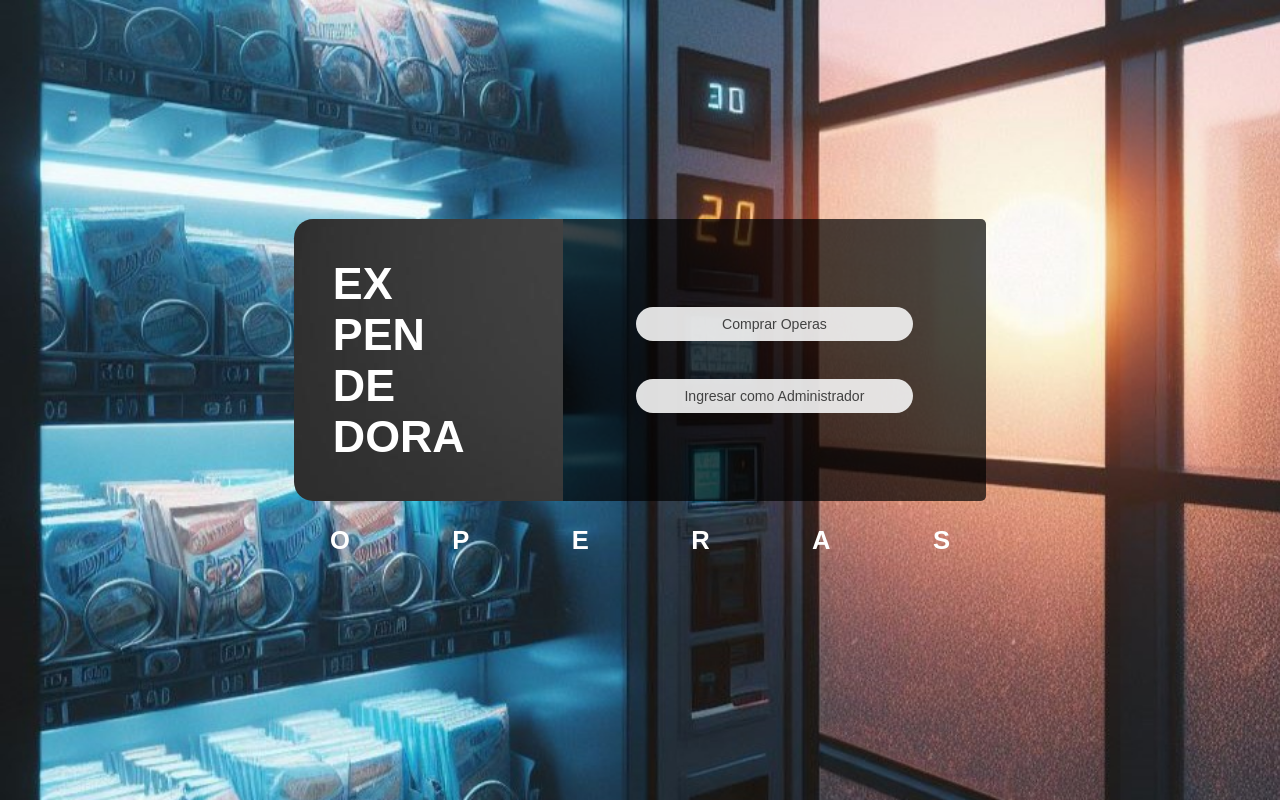
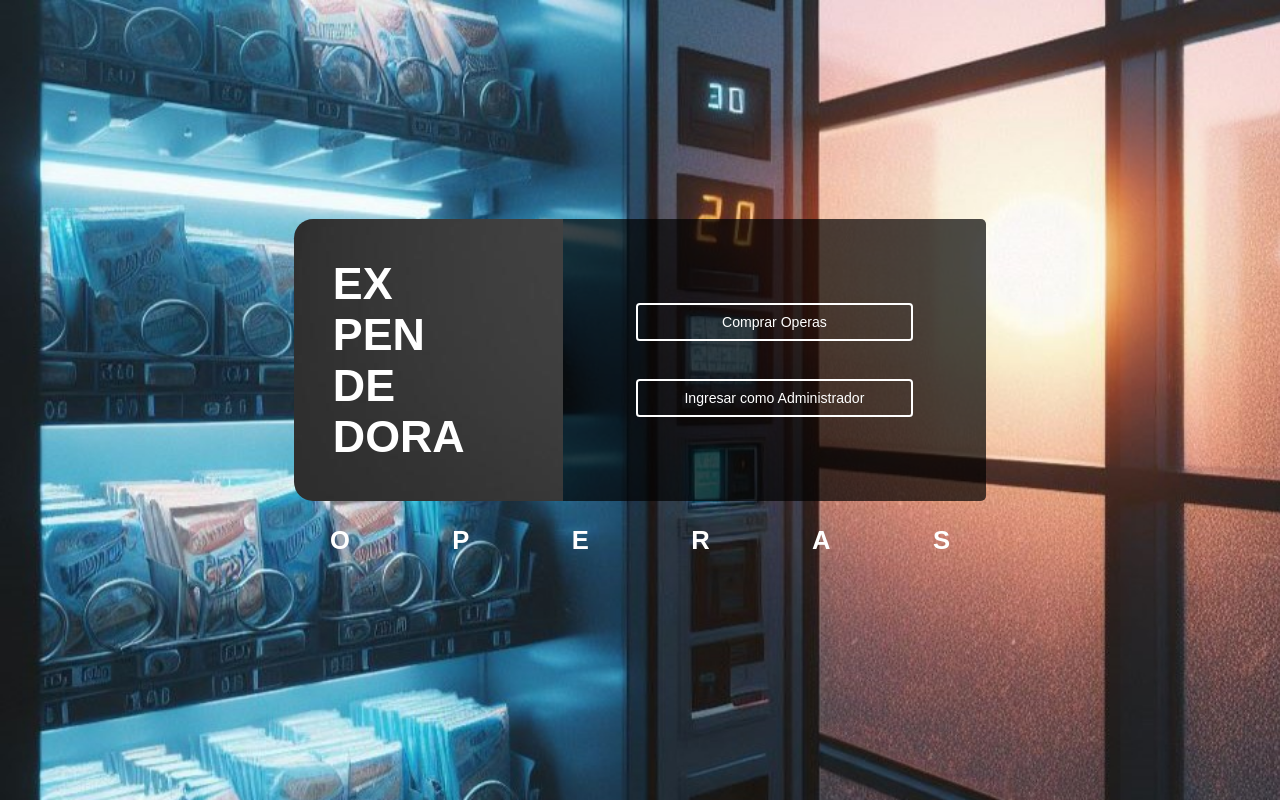
Before and after one commit to pedrojschmidt/expendedora-operas, a React (Create React App) app: page / in a window 1280 px wide. Built offline with nearby package versions, Linux system fonts and the light colour scheme.

Commit message:
Buttons imporovements

```diff
--- a/src/pages/landing/LandingPage.css
+++ b/src/pages/landing/LandingPage.css
@@ -61,12 +61,14 @@ h2 {
 
 button {
     padding: 0.7vw 2vw;
-    border: none;
-    border-radius: 5vw;
+    /*border: none;*/
+    border-radius: 0.3vw;
     font-size: 1.1vw;
     font-weight: 500;
-    color: #424242;
-    background-color: rgba(246, 246, 246, 0.9);
+    /*color: #424242;*/
+    background-color: transparent;
+    border: 0.2vw solid white;
+    color: white;
     cursor: pointer;
     transition: all 0.2s ease-in-out;
     margin: 1vw;
@@ -76,6 +78,7 @@ button {
 button:hover {
     transform: scale(1.05);
     background-color: #ffffff;
+    color: #424242;
 }
 
 .landing-bottom-container {
```
